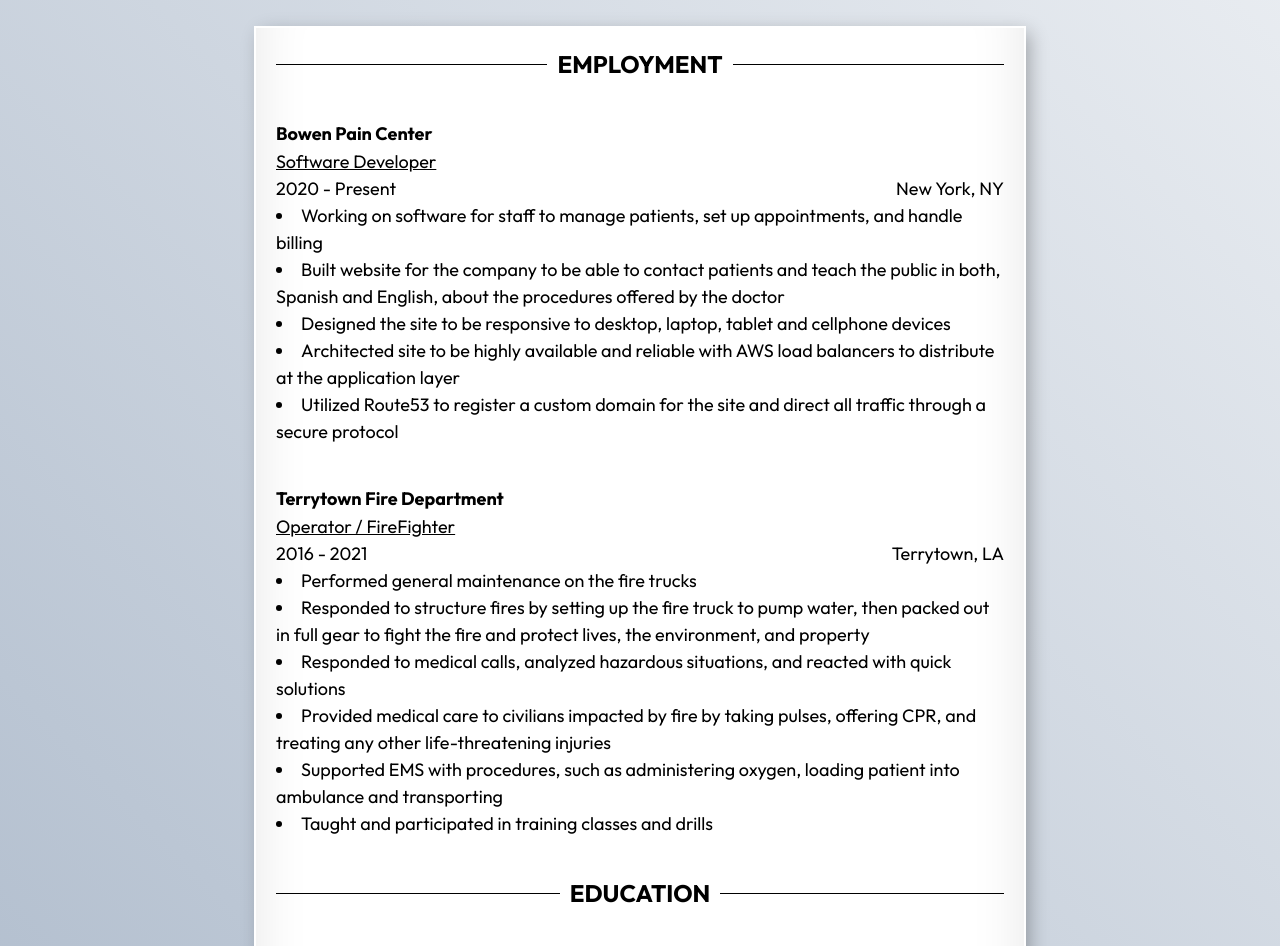
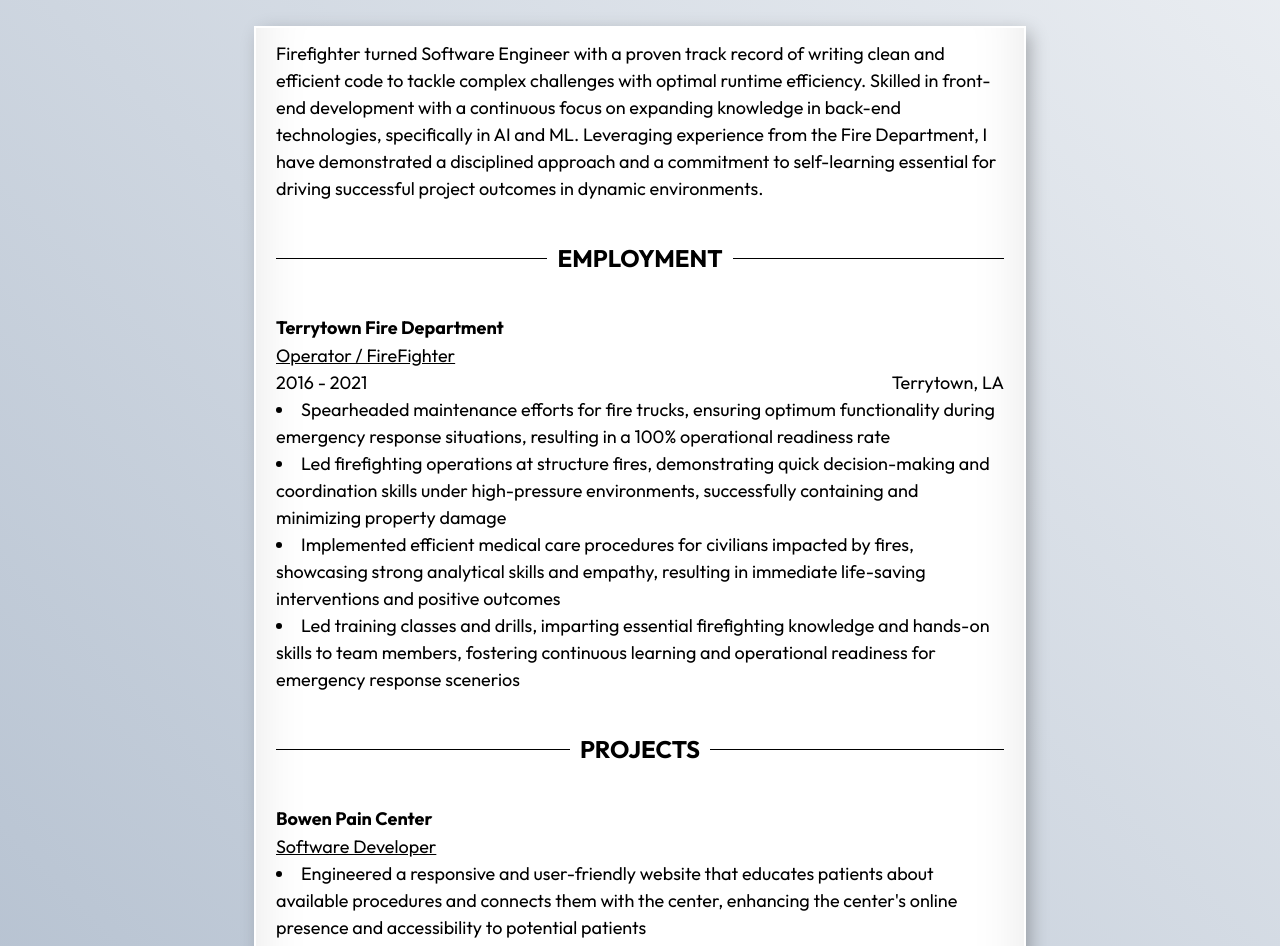
Before and after one commit to federicodez/portfolio, a Next.js app: page / in a window 1280 px wide. Shown: the part 1000-1946 px from the top of the page. Built offline with nearby package versions, Linux system fonts and the light colour scheme.

Commit message:
updating resume
added about me section and changing bullet points

```diff
--- a/app/resume/page.tsx
+++ b/app/resume/page.tsx
@@ -22,38 +22,19 @@
           <AiOutlineDownload />
         </button>
         <div className="container resume">
+          <div className="m-5 pt-3">
+            <p>
+              Firefighter turned Software Engineer with a proven track record of
+              writing clean and efficient code to tackle complex challenges with
+              optimal runtime efficiency. Skilled in front-end development with
+              a continuous focus on expanding knowledge in back-end
+              technologies, specifically in AI and ML. Leveraging experience
+              from the Fire Department, I have demonstrated a disciplined
+              approach and a commitment to self-learning essential for driving
+              successful project outcomes in dynamic environments.
+            </p>
+          </div>
           <h1 className="linethrough font-bold text-2xl">EMPLOYMENT</h1>
-          <div className="p-5">
-            <h1 className="font-bold text-lg">Bowen Pain Center</h1>
-            <h2 className="underline underline-1">Software Developer</h2>
-            <div className="flex justify-between">
-              <p>2020 - Present</p>
-              <p>New York, NY</p>
-            </div>
-            <ul>
-              <li className="list-disc list-inside">
-                Working on software for staff to manage patients, set up
-                appointments, and handle billing
-              </li>
-              <li className="list-disc list-inside">
-                Built website for the company to be able to contact patients and
-                teach the public in both, Spanish and English, about the
-                procedures offered by the doctor
-              </li>
-              <li className="list-disc list-inside">
-                Designed the site to be responsive to desktop, laptop, tablet
-                and cellphone devices
-              </li>
-              <li className="list-disc list-inside">
-                Architected site to be highly available and reliable with AWS
-                load balancers to distribute at the application layer
-              </li>
-              <li className="list-disc list-inside">
-                Utilized Route53 to register a custom domain for the site and
-                direct all traffic through a secure protocol
-              </li>
-            </ul>
-          </div>
           <div className="p-5">
             <h1 className="font-bold text-lg">Terrytown Fire Department</h1>
             <h2 className="underline underline-1">Operator / FireFighter</h2>
@@ -63,28 +44,59 @@
             </div>
             <ul>
               <li className="list-disc list-inside">
-                Performed general maintenance on the fire trucks
+                Spearheaded maintenance efforts for fire trucks, ensuring
+                optimum functionality during emergency response situations,
+                resulting in a 100% operational readiness rate
               </li>
               <li className="list-disc list-inside">
-                Responded to structure fires by setting up the fire truck to
-                pump water, then packed out in full gear to fight the fire and
-                protect lives, the environment, and property
+                Led firefighting operations at structure fires, demonstrating
+                quick decision-making and coordination skills under
+                high-pressure environments, successfully containing and
+                minimizing property damage
               </li>
               <li className="list-disc list-inside">
-                Responded to medical calls, analyzed hazardous situations, and
-                reacted with quick solutions
+                Implemented efficient medical care procedures for civilians
+                impacted by fires, showcasing strong analytical skills and
+                empathy, resulting in immediate life-saving interventions and
+                positive outcomes
               </li>
               <li className="list-disc list-inside">
-                Provided medical care to civilians impacted by fire by taking
-                pulses, offering CPR, and treating any other life-threatening
-                injuries
+                Led training classes and drills, imparting essential
+                firefighting knowledge and hands-on skills to team members,
+                fostering continuous learning and operational readiness for
+                emergency response scenerios
+              </li>
+            </ul>
+          </div>
+          <h1 className="linethrough font-bold text-2xl">PROJECTS</h1>
+          <div className="p-5">
+            <h1 className="font-bold text-lg">Bowen Pain Center</h1>
+            <h2 className="underline underline-1">Software Developer</h2>
+            <ul>
+              <li className="list-disc list-inside">
+                Engineered a responsive and user-friendly website that educates
+                patients about available procedures and connects them with the
+                center, enhancing the center&apos;s online presence and
+                accessibility to potential patients
               </li>
               <li className="list-disc list-inside">
-                Supported EMS with procedures, such as administering oxygen,
-                loading patient into ambulance and transporting
+                Designed application as a progressive web app for cross-platform
+                usability, providing users with a consistent and engaging
+                experience on various devices
               </li>
               <li className="list-disc list-inside">
-                Taught and participated in training classes and drills
+                Designed the site to be responsive to desktop, laptop, tablet
+                and cellphone devices
+              </li>
+              <li className="list-disc list-inside">
+                Architected the website for high availability and reliability
+                using AWS load balancers, ensuring seamless user experience and
+                minimal downtime for visitors to the site
+              </li>
+              <li className="list-disc list-inside">
+                Utilized Route53 to register a custom domain for the website,
+                enhancing the center&apos;s branding and establishing a
+                professional online identity for the organization
               </li>
             </ul>
           </div>
```
